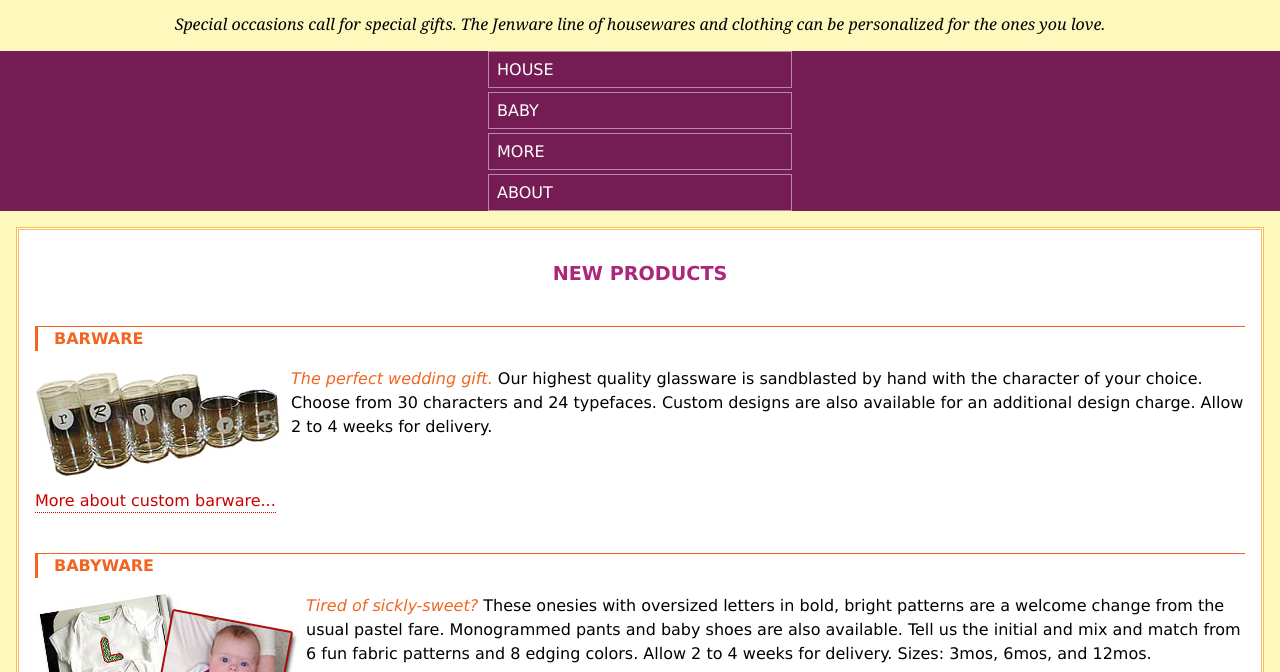
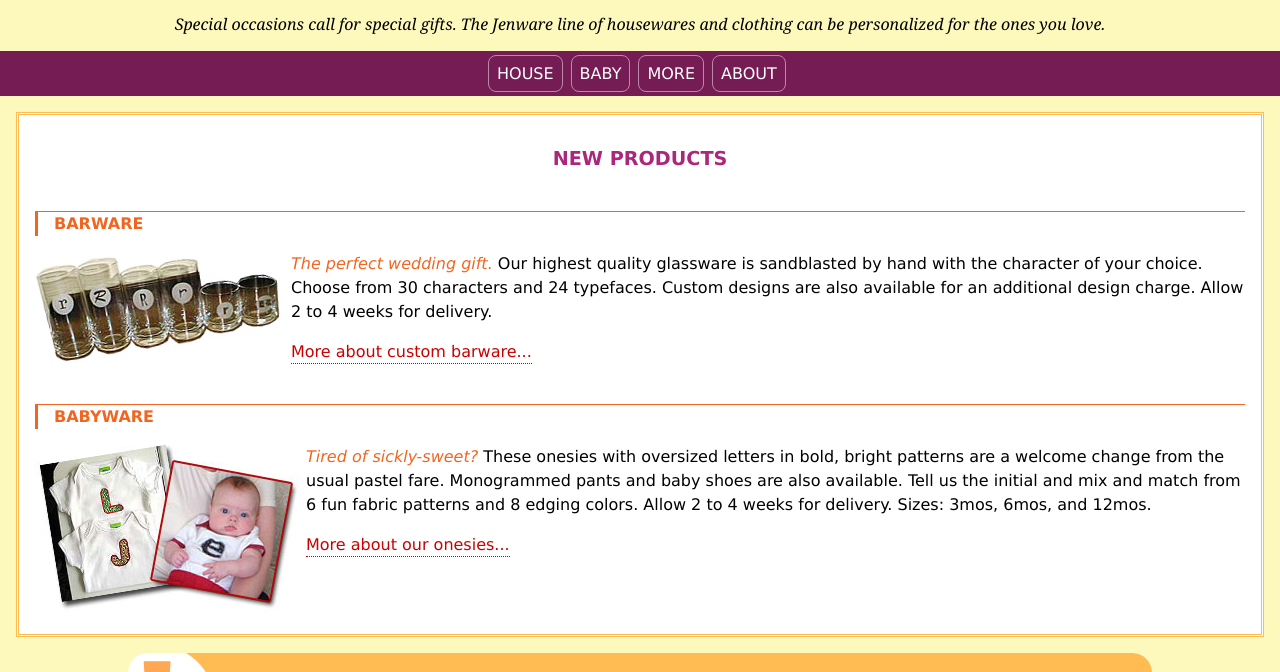
Before and after one commit to mzaga/mzaga.github.io, a plain HTML site: page jenware/index.htm in a window 1280 px wide. Shown: the part 128-800 px from the top of the page. Drawn offline with Linux system fonts and the light colour scheme.

Commit message:
Add files via upload

```diff
--- a/jenware/index.htm
+++ b/jenware/index.htm
@@ -3,8 +3,8 @@
 <meta http-equiv="Content-Type" content="text/html; charset=iso-8859-1">
 <title>Jenware | Personalized Gifts</title>
 <style type="text/css">
-     #products img {float: left;margin: 0 6px 6px 0;}
-    #products .more {clear: left;}
+
+    #products img {float: left;margin: 0 6px 6px 0;}
 body {
   font-family: Verdana, Geneva, sans-serif;
   font-size: 100%;
@@ -72,14 +72,31 @@ a:active {
 /* styles for navigation */
 #nav {
 	background-color: #751c54;
+    overflow: hidden;
+    width: 100%;
+
 }
 #nav ul {
 	list-style:none;
+    padding: 0;
+    margin: 0 auto;
+    width:19.5em;
 }
 #nav ul li {
 	font-weight: normal;
     text-transform: uppercase;
+    float: left;
 }
+    #nav ul li a {
+        display: block;
+        padding: .5em;
+        border: 1px solid #ba89a8;
+        border-radius: .5em;
+        margin: .25em;
+    }
+
+
+
 #nav ul a:link {
     color: #fff;
   }
@@ -87,10 +104,12 @@ a:active {
     color: #fff;
   }
 #nav ul a:focus {
-	color:#FC6
+	color:#FC6;
+    border-color: #fff;
 }
 #nav ul a:hover {
     color: #fc6;
+  border-color: #fff;
   }
 #nav ul a:active {
 	color:#F00;
@@ -104,6 +123,8 @@ a:active {
   padding: 1em;
   border: double #FFBC53;
   margin: 1em;
+    clear: both;
+    overflow: hidden;
   }
 
 #products h2 {
@@ -156,19 +177,9 @@ p#copyright {
   text-align: center;
   }
 
-    #nav ul {list-style-type: none;padding: 0;margin: 0;}
-    #nav ul li {... float: left;}
-    #products {... clear: both;}
-    #nav {... overflow: hidden; width: 100%}
-    #products {... overflow: hidden;}
 
-    #nav ul li a { display: block;padding: .5em; border: 1px solid #ba89a8; border-radius: .5m; margin: .25em; }
 
-    #nav ul a:focus { color: #fc6; border-color: #fff; }
 
-    #nav ul a:hover {color: #fc6; border-color: #fff;}
-
-    #nav ul {list-style: none; padding: 0; margin: 0 auto; width: 19.5em;}
 
 </style>
 
@@ -199,7 +210,7 @@ p#copyright {
   <h3>Barware</h3>
 <p><img src="images/glasses.jpg" alt="photo of glasses decorated with the letter R"></p>
 <p><em>The perfect wedding gift.</em> Our highest quality glassware is sandblasted by hand with the character of your choice. Choose from 30 characters and 24 typefaces. Custom designs are also available for an additional design charge. Allow 2 to 4 weeks for delivery. </p>
-<p class="more"><a href="#">More about custom barware...</a> </p>
+<p><a href="#">More about custom barware...</a> </p>
 
 
 <h3>Babyware</h3>
```
